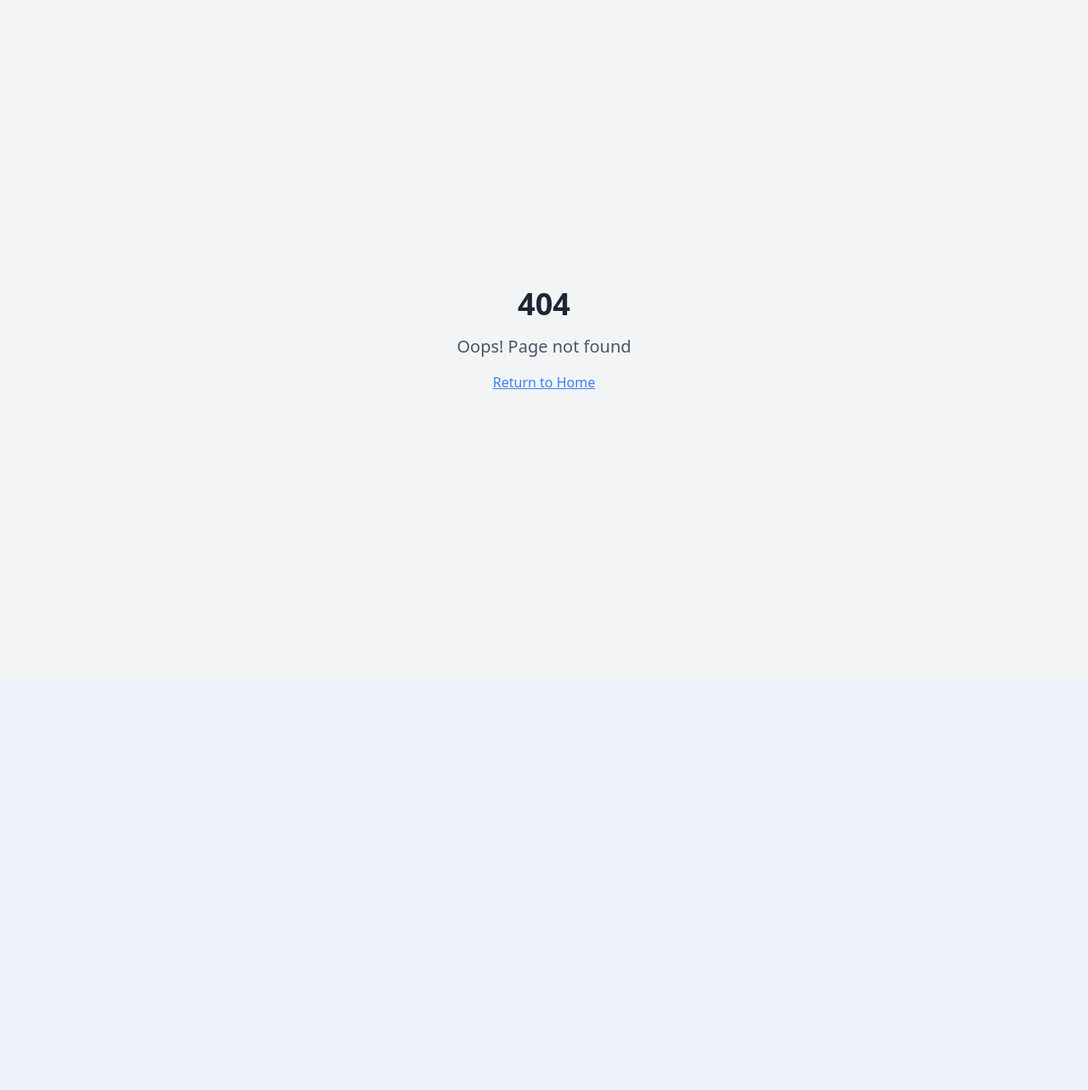
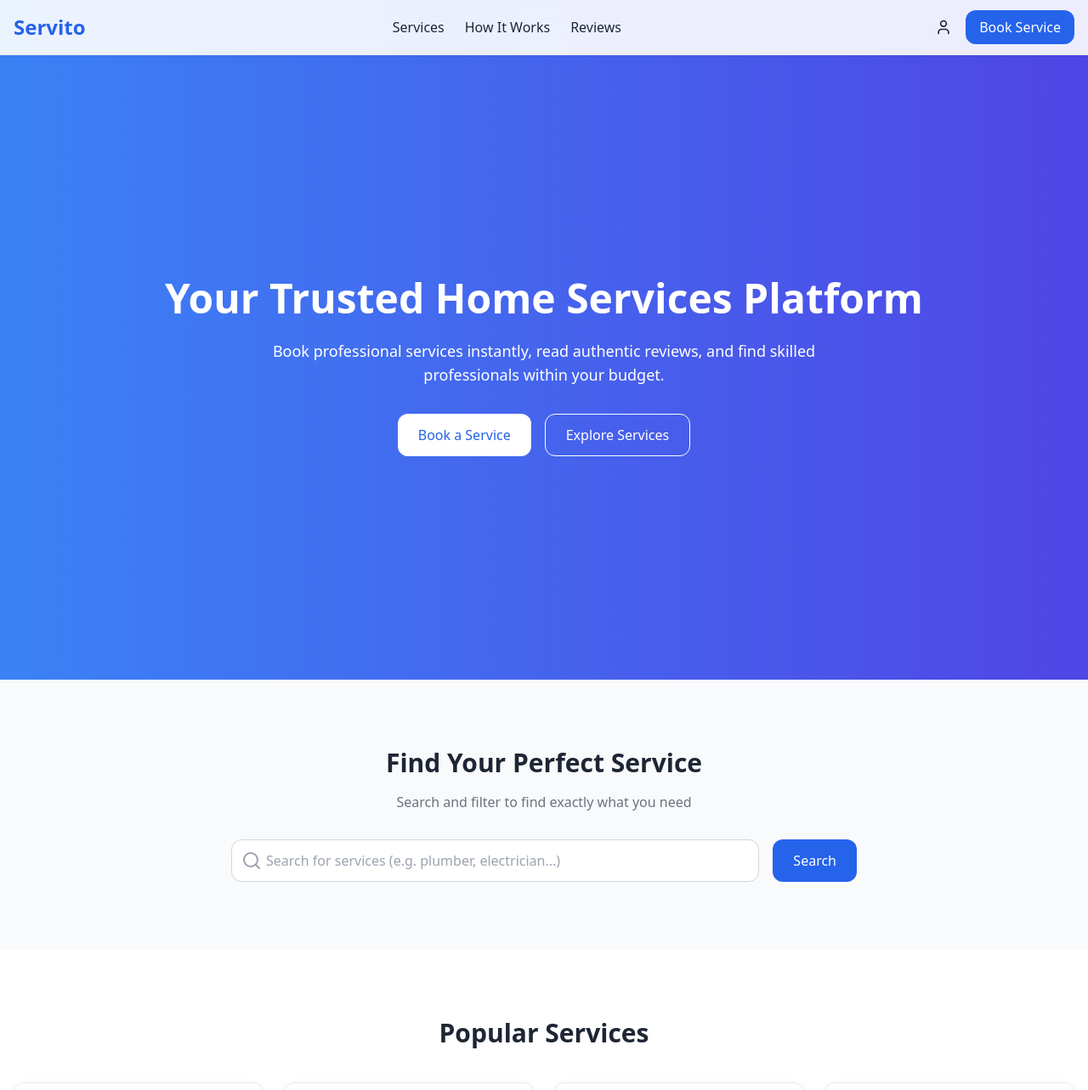
Before and after one commit to Sneha25-bit/Servito, a React (Vite) app in the folder frontend/: page /user in a window 1280 px wide. Before the commit this address had no page. Shown: the top 1283 px of the page at 85% size. Before the commit the page ends 800 px from the top, so only its background shows below. Built offline with nearby package versions, Linux system fonts and the light colour scheme; the HTML template or start-up script is replaced by a standard one.

Commit message:
Added User page

```diff
--- a/frontend/src/App.tsx
+++ b/frontend/src/App.tsx
@@ -9,6 +9,8 @@ import ServiceRequestPage from "./pages/ServiceRequestPage";
 import SPDashboard from "./components/SPDashboard";
 import LoginPage from "./pages/LoginPage";
 import CustomerProfile from "./pages/CustomerProfile";
+import { User } from "lucide-react";
+import MergedApp from "./pages/MergedApp";
 
 const queryClient = new QueryClient();
 
@@ -25,6 +27,7 @@ const App = () => (
           <Route path="/request" element={<ServiceRequestPage/>}/>
           <Route path="/login" element={<LoginPage/>}/>
           <Route path="/profile" element={<CustomerProfile/>}/>
+          <Route path="/user" element={<MergedApp/>}/>
 
 
           {/* Keep this catch-all route last */}
--- /dev/null
+++ b/frontend/src/pages/MergedApp.tsx
@@ -0,0 +1,277 @@
+"use client";
+import React, { useState } from "react";
+import {
+  User,
+  Menu,
+  Zap,
+  Star,
+  DollarSign,
+  Calendar,
+  SlidersHorizontal,
+  Wrench,
+  Hammer,
+  Droplet,
+  Paintbrush,
+  Wind,
+  Home,
+  Bug,
+  Search,
+  UserCheck,
+  CheckCircle,
+  Facebook,
+  Twitter,
+  Instagram,
+  Linkedin,
+} from "lucide-react";
+
+// ====== MAIN MERGED PAGE ======
+export default function MergedApp() {
+  return (
+    <div className="merged-app font-sans">
+      <Header />
+      <Hero />
+      <SearchSection />
+      <ServicesGrid />
+      <HowItWorks />
+      <Testimonials />
+      <Footer />
+    </div>
+  );
+}
+
+// ===================== HEADER =====================
+const Header = () => {
+  const [isMenuOpen, setIsMenuOpen] = useState(false);
+
+  return (
+    <header className="fixed top-0 left-0 right-0 bg-white/90 backdrop-blur-lg border-b border-gray-200 shadow-sm z-50">
+      <div className="container mx-auto px-4 flex items-center justify-between h-16">
+        {/* Logo */}
+        <h1 className="text-2xl font-bold text-blue-600">Servito</h1>
+
+        {/* Desktop Navigation */}
+        <nav className="hidden md:flex items-center gap-6">
+          <a href="#services" className="hover:text-blue-600">
+            Services
+          </a>
+          <a href="#how-it-works" className="hover:text-blue-600">
+            How It Works
+          </a>
+          <a href="#testimonials" className="hover:text-blue-600">
+            Reviews
+          </a>
+        </nav>
+
+        {/* Right Buttons */}
+        <div className="flex items-center gap-2">
+          <button className="p-2 rounded-full hover:bg-gray-100">
+            <User className="h-5 w-5" />
+          </button>
+          <button className="bg-blue-600 text-white px-4 py-2 rounded-lg hover:bg-blue-700 hidden md:block">
+            Book Service
+          </button>
+          <button
+            className="md:hidden p-2 rounded-full hover:bg-gray-100"
+            onClick={() => setIsMenuOpen(!isMenuOpen)}
+          >
+            <Menu className="h-5 w-5" />
+          </button>
+        </div>
+      </div>
+
+      {/* Mobile Menu */}
+      {isMenuOpen && (
+        <div className="md:hidden bg-white border-t border-gray-200 py-3 text-center">
+          <a href="#services" className="block py-2 hover:text-blue-600">
+            Services
+          </a>
+          <a href="#how-it-works" className="block py-2 hover:text-blue-600">
+            How It Works
+          </a>
+          <a href="#testimonials" className="block py-2 hover:text-blue-600">
+            Reviews
+          </a>
+          <button className="bg-blue-600 text-white px-4 py-2 rounded-lg mt-2">
+            Book Service
+          </button>
+        </div>
+      )}
+    </header>
+  );
+};
+
+// ===================== HERO =====================
+const Hero = () => (
+  <section className="min-h-screen flex flex-col justify-center items-center text-center bg-gradient-to-r from-blue-500 to-indigo-600 text-white pt-16">
+    <h1 className="text-5xl font-bold mb-6">Your Trusted Home Services Platform</h1>
+    <p className="max-w-2xl text-lg mb-8">
+      Book professional services instantly, read authentic reviews, and find skilled professionals within your budget.
+    </p>
+    <div className="flex gap-4">
+      <button className="bg-white text-blue-600 font-medium px-6 py-3 rounded-lg hover:bg-gray-200">
+        Book a Service
+      </button>
+      <button className="border border-white text-white px-6 py-3 rounded-lg hover:bg-white hover:text-blue-600">
+        Explore Services
+      </button>
+    </div>
+  </section>
+);
+
+// ===================== SEARCH SECTION =====================
+const SearchSection = () => {
+  const [searchQuery, setSearchQuery] = useState("");
+
+  return (
+    <section id="search-section" className="py-20 bg-gray-50">
+      <div className="container mx-auto px-4 max-w-3xl text-center">
+        <h2 className="text-3xl font-bold mb-4">Find Your Perfect Service</h2>
+        <p className="text-gray-500 mb-8">Search and filter to find exactly what you need</p>
+
+        <div className="flex flex-col sm:flex-row gap-4 justify-center">
+          <div className="flex-1 relative">
+            <Search className="absolute left-3 top-1/2 -translate-y-1/2 text-gray-400" />
+            <input
+              type="text"
+              value={searchQuery}
+              onChange={(e) => setSearchQuery(e.target.value)}
+              placeholder="Search for services (e.g. plumber, electrician...)"
+              className="w-full border border-gray-300 rounded-lg py-3 pl-10 pr-4 focus:ring-2 focus:ring-blue-500 outline-none"
+            />
+          </div>
+          <button className="bg-blue-600 text-white px-6 py-3 rounded-lg hover:bg-blue-700">
+            Search
+          </button>
+        </div>
+      </div>
+    </section>
+  );
+};
+
+// ===================== SERVICES GRID =====================
+const ServicesGrid = () => {
+  const services = [
+    { name: "Plumbing", icon: Droplet, desc: "Expert plumbers for all your needs" },
+    { name: "Electrical", icon: Zap, desc: "Licensed electricians available 24/7" },
+    { name: "Carpentry", icon: Hammer, desc: "Custom woodwork and repairs" },
+    { name: "Cleaning", icon: Home, desc: "Professional home cleaning services" },
+  ];
+
+  return (
+    <section id="services" className="py-20 bg-white">
+      <div className="container mx-auto px-4 text-center">
+        <h2 className="text-3xl font-bold mb-10">Popular Services</h2>
+        <div className="grid grid-cols-1 sm:grid-cols-2 lg:grid-cols-4 gap-6">
+          {services.map((service, i) => {
+            const Icon = service.icon;
+            return (
+              <div
+                key={i}
+                className="border border-gray-200 rounded-xl p-6 shadow-sm hover:shadow-md transition"
+              >
+                <Icon className="w-10 h-10 text-blue-600 mx-auto mb-3" />
+                <h3 className="font-semibold text-lg mb-2">{service.name}</h3>
+                <p className="text-gray-500 text-sm mb-4">{service.desc}</p>
+                <button className="w-full border border-blue-500 text-blue-600 py-2 rounded-lg hover:bg-blue-50">
+                  Book Now
+                </button>
+              </div>
+            );
+          })}
+        </div>
+      </div>
+    </section>
+  );
+};
+
+// ===================== HOW IT WORKS =====================
+const HowItWorks = () => {
+  const steps = [
+    { icon: Search, title: "Search Services", desc: "Find what you need quickly" },
+    { icon: UserCheck, title: "Choose Professional", desc: "Compare and select experts" },
+    { icon: Calendar, title: "Book & Schedule", desc: "Pick your convenient slot" },
+    { icon: CheckCircle, title: "Get It Done", desc: "Sit back while pros handle it" },
+  ];
+
+  return (
+    <section id="how-it-works" className="py-20 bg-gray-50">
+      <div className="container mx-auto px-4 text-center">
+        <h2 className="text-3xl font-bold mb-10">How It Works</h2>
+        <div className="grid grid-cols-1 sm:grid-cols-2 lg:grid-cols-4 gap-6">
+          {steps.map((s, i) => {
+            const Icon = s.icon;
+            return (
+              <div
+                key={i}
+                className="border border-gray-200 rounded-xl p-6 shadow-sm bg-white hover:shadow-md transition"
+              >
+                <Icon className="w-10 h-10 text-blue-600 mx-auto mb-3" />
+                <h3 className="font-semibold text-lg mb-2">{s.title}</h3>
+                <p className="text-gray-500 text-sm">{s.desc}</p>
+              </div>
+            );
+          })}
+        </div>
+      </div>
+    </section>
+  );
+};
+
+// ===================== TESTIMONIALS =====================
+const Testimonials = () => {
+  const testimonials = [
+    {
+      name: "Sarah Johnson",
+      review: "Found an amazing electrician through Servito! Super easy and reliable.",
+      role: "Homeowner",
+    },
+    {
+      name: "Michael Chen",
+      review: "The best service platform. Transparent pricing and verified reviews.",
+      role: "Business Owner",
+    },
+    {
+      name: "Emily Rodriguez",
+      review: "Booked a cleaner within minutes. Excellent experience!",
+      role: "Resident",
+    },
+  ];
+
+  return (
+    <section id="testimonials" className="py-20 bg-white">
+      <div className="container mx-auto px-4 text-center">
+        <h2 className="text-3xl font-bold mb-10">What Our Customers Say</h2>
+        <div className="grid grid-cols-1 md:grid-cols-3 gap-6">
+          {testimonials.map((t, i) => (
+            <div
+              key={i}
+              className="border border-gray-200 rounded-xl p-6 shadow-sm hover:shadow-md transition"
+            >
+              <div className="flex justify-center mb-3">
+                {[...Array(5)].map((_, j) => (
+                  <Star key={j} className="w-5 h-5 text-yellow-500 fill-yellow-500" />
+                ))}
+              </div>
+              <p className="italic mb-4 text-gray-700">"{t.review}"</p>
+              <p className="font-semibold text-lg">{t.name}</p>
+              <p className="text-sm text-gray-500">{t.role}</p>
+            </div>
+          ))}
+        </div>
+      </div>
+    </section>
+  );
+};
+
+// ===================== FOOTER =====================
+const Footer = () => (
+  <footer className="bg-gray-900 text-gray-400 py-10 text-center">
+    <div className="flex justify-center gap-4 mb-4">
+      <Facebook />
+      <Twitter />
+      <Instagram />
+      <Linkedin />
+    </div>
+    <p>© {new Date().getFullYear()} Servito. All rights reserved.</p>
+  </footer>
+);
```
